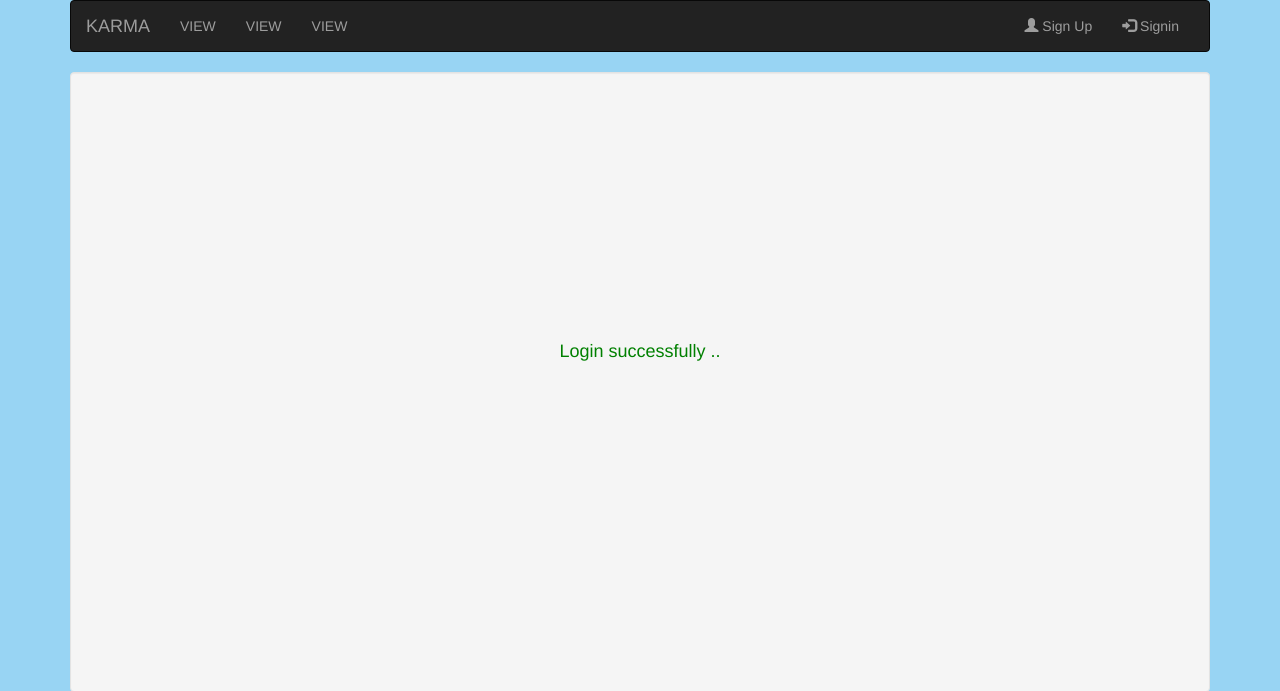
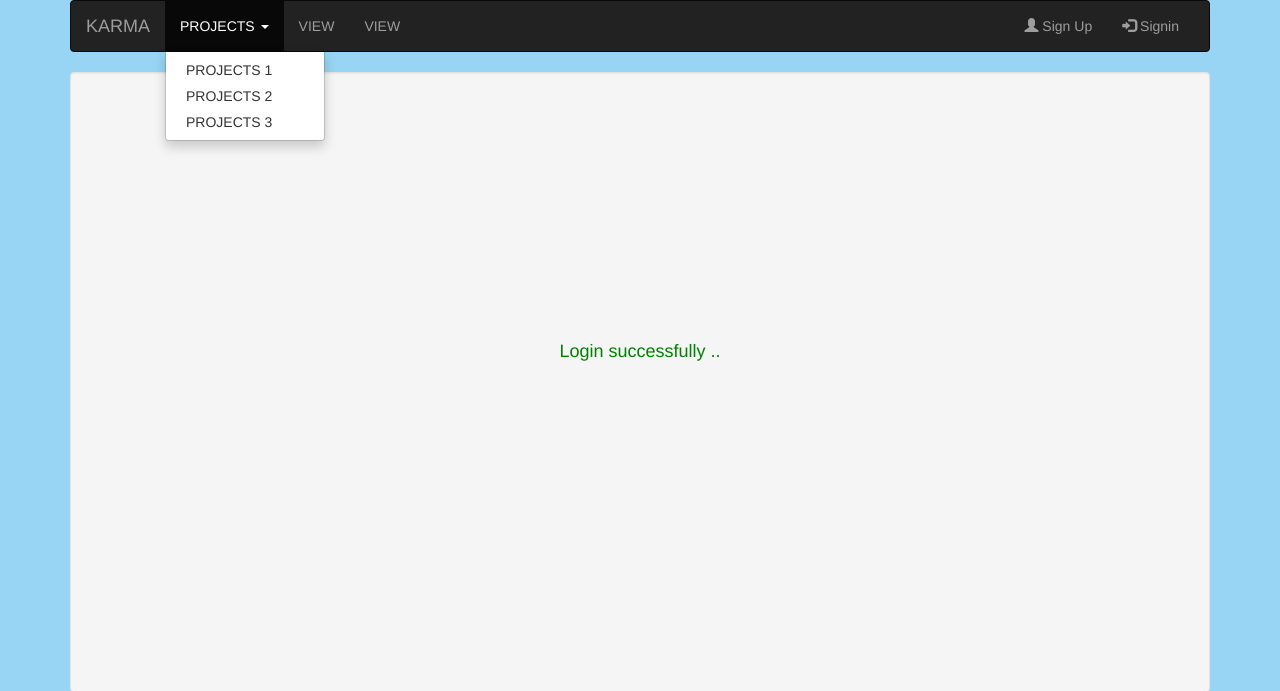
Before and after one commit to stoic1979/karma, a Python web app: template templates/company/save.html in a window 1280 px wide, after a click on "PROJECTS". Shown: the top 691 px of the page. Run offline with Jinja, Linux system fonts and the light colour scheme; the template is opened without the code that fills it, so the values that code supplies are empty; some libraries are stand-ins or nearby versions.

Commit message:
solve error

```diff
--- a/db.py
+++ b/db.py
@@ -128,5 +128,6 @@ class Mdb:
             ret.append(data)
         return ret
 
+
 if __name__ == '__main__':
     mdb = Mdb()
--- a/templates/company/base.html
+++ b/templates/company/base.html
@@ -12,7 +12,6 @@
       		<!-- Google Fonts -->
 		<link href='https://fonts.googleapis.com/css?family=Passion+One' rel='stylesheet' type='text/css'>
 		<link href='https://fonts.googleapis.com/css?family=Oxygen' rel='stylesheet' type='text/css'>
-
 
       {% block head %}{% endblock %}
   </head>
@@ -33,7 +32,16 @@
         </div>
         <div class="collapse navbar-collapse" id="myNavbar">
             <ul class="nav navbar-nav">
-                <li><a href="#">VIEW</a></li>
+
+                <li class="dropdown">
+                    <a class="dropdown-toggle" data-toggle="dropdown" href="#">PROJECTS
+                    <span class="caret"></span></a>
+                        <ul class="dropdown-menu">
+                            <li><a href="/company/projects">PROJECTS 1</a></li>
+                            <li><a href="/company/projects">PROJECTS 2</a></li>
+                            <li><a href="/company/projects">PROJECTS 3</a></li>
+                        </ul>
+                </li>
                 <li><a href="#">VIEW</a></li>
                 <li><a href="#">VIEW</a></li>
             </ul>
--- a/templates/company/signin.html
+++ b/templates/company/signin.html
@@ -8,12 +8,6 @@
 
 
 <p class="important">
-
-
-
-
-
-
 
 	<h1 class="well">Company login </h1>
 		<div class="col-lg-12 well">
```
Also changed, not shown: app.py (+11 -0 lines), settings.py (+22 -7 lines), templates/company/projects.html (added, +24 -0 lines).
